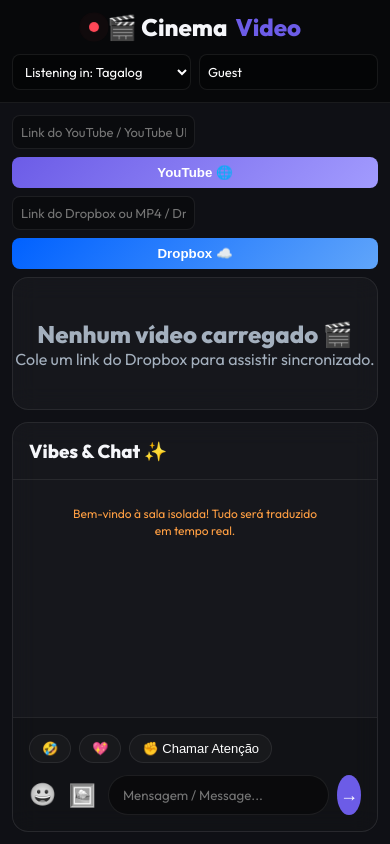
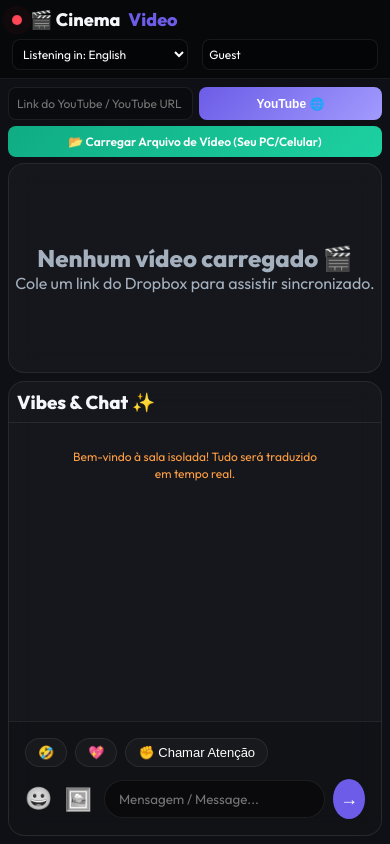
Before and after one commit to BarrosNio/cinema-video-app, a website: page public/index.html in a window 390 px wide. Drawn offline with nearby package versions, Linux system fonts and the light colour scheme; no server answers.

Commit message:
Add files via upload

```diff
--- a/public/app.js
+++ b/public/app.js
@@ -21,7 +21,7 @@ const languageSelect = document.getElementById('languageSelect');
 // Auto-detect browser language to help the user in the Philippines
 const browserLang = navigator.language || navigator.userLanguage;
 if (browserLang && !browserLang.toLowerCase().includes('pt')) {
-    languageSelect.value = 'tl';
+    languageSelect.value = 'en';
 }
 
 const winkOverlay = document.getElementById('winkOverlay');
@@ -30,8 +30,7 @@ const winkBtns = document.querySelectorAll('.wink-btn');
 // Video UI Elements
 const loadVideoBtn = document.getElementById('loadVideoBtn');
 const youtubeUrlInput = document.getElementById('youtubeUrl');
-const directVideoUrlInput = document.getElementById('directVideoUrl');
-const loadDirectVideoBtn = document.getElementById('loadDirectVideoBtn');
+const localVideoFile = document.getElementById('localVideoFile');
 const videoPlaceholder = document.getElementById('videoPlaceholder');
 const html5Player = document.getElementById('html5Player');
 const ytPlayerContainer = document.getElementById('player');
@@ -117,31 +116,23 @@ loadVideoBtn.addEventListener('click', () => {
     }
 });
 
-loadDirectVideoBtn.addEventListener('click', () => {
-    let url = directVideoUrlInput.value.trim();
-    if (!url) return;
+localVideoFile.addEventListener('change', (e) => {
+    const file = e.target.files[0];
+    if (!file) return;
 
-    // Auto-convert Dropbox links from dl=0 to raw=1
-    if (url.includes('dropbox.com')) {
-        url = url.replace('dl=0', 'raw=1');
-        if (!url.includes('raw=1')) {
-            url += (url.includes('?') ? '&' : '?') + 'raw=1';
-        }
-    }
-
+    const url = URL.createObjectURL(file);
     html5Player.src = url;
     setDisplayMode('direct');
 
-    socket.emit('video-change', { type: 'direct', url: url });
+    socket.emit('video-change', { type: 'local', filename: file.name });
 });
 
 // --- Socket Sync Events ---
 socket.on('video-change', (data) => {
     if (data.type === 'youtube') {
         initYtPlayer(data.id);
-    } else if (data.type === 'direct') {
-        html5Player.src = data.url;
-        setDisplayMode('direct');
+    } else if (data.type === 'local') {
+        alert('O outro usuário selecionou o arquivo: ' + data.filename + '\nPor favor, clique em "Carregar Arquivo" e selecione o mesmo arquivo de vídeo no seu aparelho para sincronizar as telas.');
     }
 });
 
--- a/public/index.html
+++ b/public/index.html
@@ -17,7 +17,7 @@
         <div class="controls">
             <select id="languageSelect" class="glass-select">
                 <option value="pt">Ouvindo em: Português</option>
-                <option value="tl">Listening in: Tagalog</option>
+                <option value="en">Listening in: English</option>
             </select>
             <input type="text" id="usernameInput" class="glass-input" placeholder="Seu Nome / Name" value="Guest">
         </div>
@@ -30,8 +30,10 @@
                 <button id="loadVideoBtn" class="premium-btn" style="white-space: nowrap;">YouTube 🌐</button>
             </div>
             <div class="video-input">
-                <input type="text" id="directVideoUrl" class="glass-input fluid" placeholder="Link do Dropbox ou MP4 / Dropbox or MP4 URL">
-                <button id="loadDirectVideoBtn" class="premium-btn" style="white-space: nowrap; background: linear-gradient(135deg, #0061FF, #60A5FA);">Dropbox ☁️</button>
+                <label class="premium-btn fluid" style="text-align:center; cursor:pointer; background: linear-gradient(135deg, #10ac84, #1dd1a1);">
+                    📂 Carregar Arquivo de Vídeo (Seu PC/Celular)
+                    <input type="file" id="localVideoFile" accept="video/*" style="display:none;">
+                </label>
             </div>
             <div class="video-wrapper glass-panel">
                 <div id="player"></div>
--- a/public/style.css
+++ b/public/style.css
@@ -205,6 +205,8 @@ body {
 .input-area {
     display: flex;
     gap: 8px;
+    align-items: center;
+    flex-shrink: 0;
 }
 #chatInput {
     flex: 1;
@@ -267,9 +269,13 @@ body {
 /* Mobile Responsiveness */
 @media screen and (max-width: 768px) {
     .app-header {
-        flex-direction: column;
-        padding: 12px;
-        gap: 12px;
+        flex-direction: row;
+        flex-wrap: wrap;
+        padding: 8px 12px;
+        gap: 8px;
+    }
+    .logo {
+        font-size: 18px;
     }
     .controls {
         width: 100%;
@@ -277,32 +283,43 @@ body {
         gap: 8px;
     }
     .glass-select, .glass-input {
-        width: 50%;
-        padding: 8px;
-        font-size: 13px;
+        width: 48%;
+        padding: 6px;
+        font-size: 12px;
     }
     .app-container {
         flex-direction: column;
-        padding: 12px;
-        gap: 12px;
+        padding: 8px;
+        gap: 8px;
     }
     .video-section {
         flex: none;
-        height: 35vh;
-        gap: 8px;
+        gap: 6px;
     }
     .video-input {
-        flex-direction: column;
-        gap: 8px;
+        flex-direction: row;
+        gap: 6px;
+        flex-wrap: wrap;
     }
-    .premium-btn {
+    .video-input > * {
+        flex: 1;
+        min-width: 140px;
+        font-size: 12px;
+        padding: 8px;
+    }
+    .video-wrapper {
         width: 100%;
+        aspect-ratio: 16 / 9;
+        min-height: auto;
     }
     .chat-section {
         flex: 1;
         min-width: 100%;
     }
+    .chat-header {
+        padding: 8px;
+    }
     .wink-anim {
-        font-size: 8rem;
+        font-size: 6rem;
     }
 }
```
